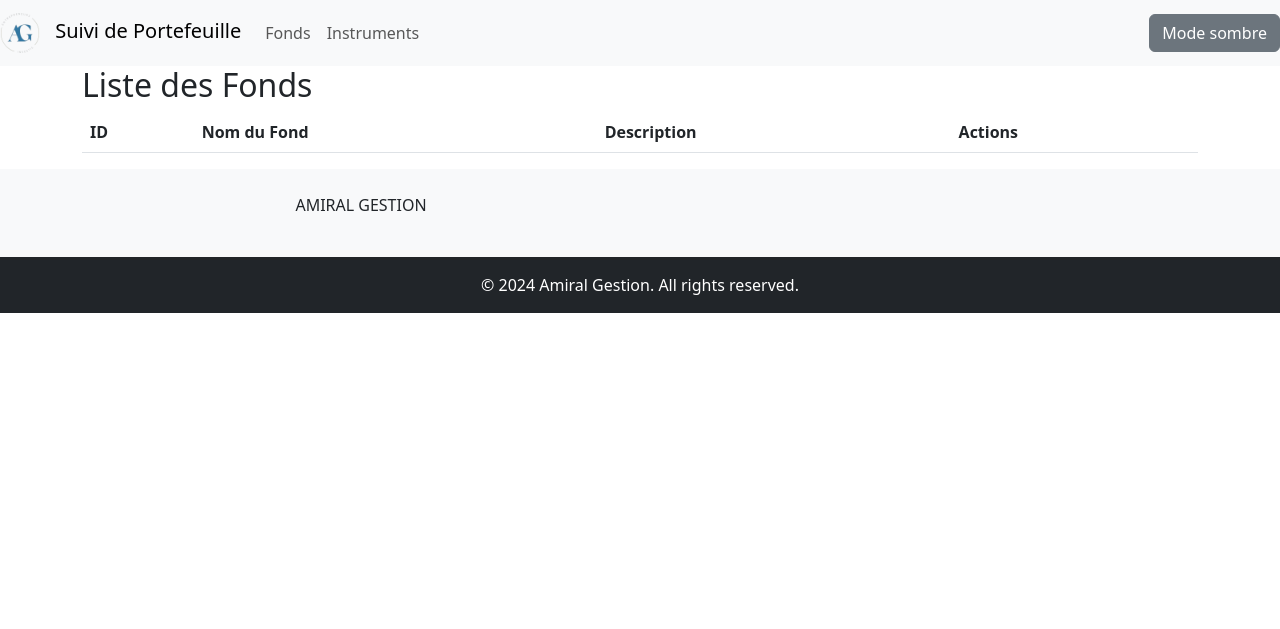
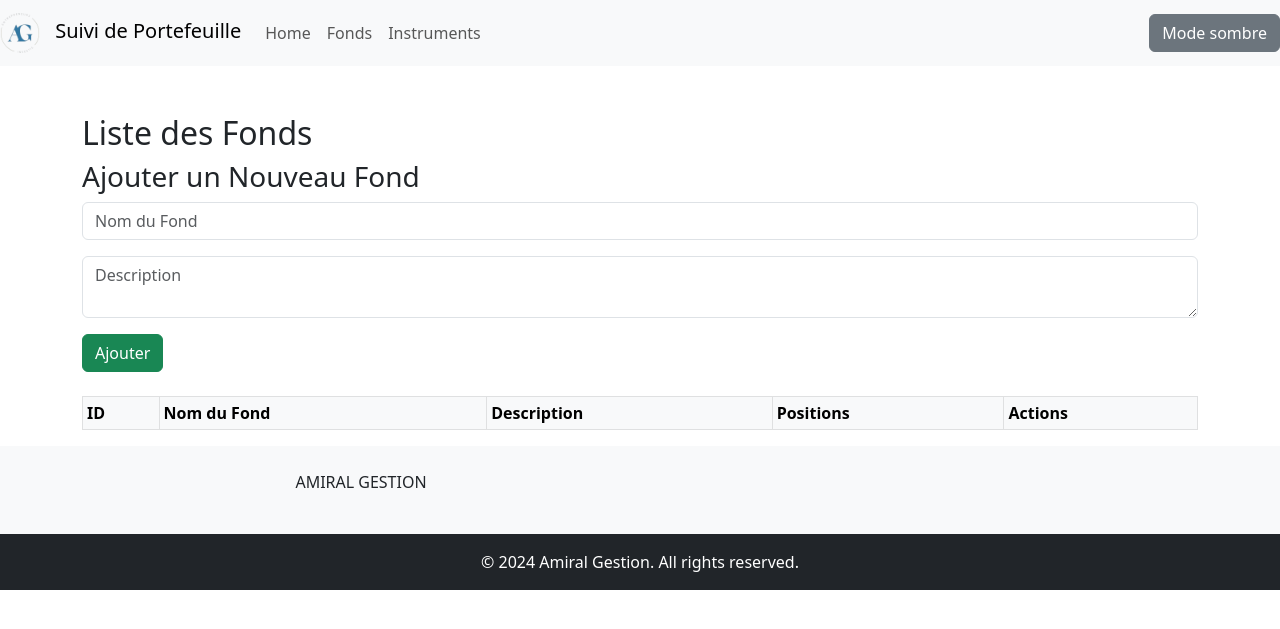
Before and after one commit to MalickaHoumgbo/Suivi_De_Portefeuille, a Flask app: page /fonds in a window 1280 px wide. Shown: the top 629 px of the page. Run offline with Flask 3, Linux system fonts and the light colour scheme; data that the repository does not hold is empty.

Commit message:
fonctionnalité ajout : 1ère partie
on peut ajouter les fonds et les instruments dans leurs différentes listes

```diff
--- a/app/init_db.py
+++ b/app/init_db.py
@@ -6,7 +6,8 @@
 db_config = {
     'user': 'root',
     'password': 'root',
-    'host': 'localhost'
+    'host': 'localhost',
+    'database': 'portfolio_db'
 }
 
 # Connexion à MySQL
--- a/app/routes.py
+++ b/app/routes.py
@@ -83,3 +83,24 @@
     db.session.delete(position)
     db.session.commit()
     return redirect(url_for('main.view_positions', fond_id=fond_id))
+
+# Route pour ajouter un nouveau fond
+@main.route('/add_fond', methods=['POST'])
+def add_fond():
+    name = request.form['new_fond_name']
+    description = request.form['new_fond_description']
+    new_fond = ReferentielFonds(nom_fond=name, description=description)
+    db.session.add(new_fond)
+    db.session.commit()
+    return redirect(url_for('main.view_fonds'))
+
+# Route pour ajouter un nouvel instrument
+@main.route('/add_instrument', methods=['POST'])
+def add_instrument():
+    name = request.form['new_instrument_name']
+    type_ = request.form['new_instrument_type']
+    description = request.form['new_instrument_description']
+    new_instrument = ReferentielInstruments(nom_instrument=name, type_instrument=type_, description=description)
+    db.session.add(new_instrument)
+    db.session.commit()
+    return redirect(url_for('main.view_instruments'))
--- a/app/static/js/scripts.js
+++ b/app/static/js/scripts.js
@@ -31,3 +31,49 @@
         localStorage.setItem('theme', newTheme);
     });
 });
+
+// gestion d'ajouts des fonds et instruments dans les formulaireq
+document.addEventListener('DOMContentLoaded', () => {
+    // Ajouter un événement de soumission pour le formulaire d'ajout de fonds
+    const addFondForm = document.querySelector('form[action*="add_fond"]');
+    if (addFondForm) {
+        addFondForm.addEventListener('submit', (event) => {
+            // Effectuer une validation ou afficher un message
+            const name = addFondForm.querySelector('input[name="new_fond_name"]').value;
+            const description = addFondForm.querySelector('textarea[name="new_fond_description"]').value;
+
+            if (!name || !description) {
+                alert('Veuillez remplir tous les champs du formulaire.');
+                event.preventDefault(); // Empêcher la soumission si les champs sont vides
+            }
+        });
+    }
+
+    // Ajouter un événement de soumission pour le formulaire d'ajout d'instrument
+    const addInstrumentForm = document.querySelector('form[action*="add_instrument"]');
+    if (addInstrumentForm) {
+        addInstrumentForm.addEventListener('submit', (event) => {
+            // Effectuer une validation ou afficher un message
+            const name = addInstrumentForm.querySelector('input[name="new_instrument_name"]').value;
+            const type = addInstrumentForm.querySelector('input[name="new_instrument_type"]').value;
+            const description = addInstrumentForm.querySelector('textarea[name="new_instrument_description"]').value;
+
+            if (!name || !type || !description) {
+                alert('Veuillez remplir tous les champs du formulaire.');
+                event.preventDefault(); // Empêcher la soumission si les champs sont vides
+            }
+        });
+    }
+});
+
+// l'utilisateur peut vouloir la confirmation de ses action au niveau des delete
+document.addEventListener('DOMContentLoaded', () => {
+    // Ajouter un événement de confirmation pour la suppression
+    document.querySelectorAll('form[action*="delete_fond"], form[action*="delete_instrument"], form[action*="delete_position"]').forEach(form => {
+        form.addEventListener('submit', (event) => {
+            if (!confirm('Êtes-vous sûr de vouloir supprimer cet élément ?')) {
+                event.preventDefault(); // Empêcher la soumission si l'utilisateur annule
+            }
+        });
+    });
+});
--- a/app/templates/base.html
+++ b/app/templates/base.html
@@ -1,32 +1,44 @@
 <!-- Ce fichier est un template de base qui contient la structure HTML
  commune à toutes les pages (notemment menu de navigation, le footer).
  -->
+
 <!DOCTYPE html>
-<html lang="en" data-bs-theme="light">
- <head>
+ <html lang="en" data-bs-theme="light">
+  <head>
      <meta charset="UTF-8">
      <meta name="viewport" content="width=device-width, initial-scale=1.0">
      <title>Portefeuille</title>
      <link rel="stylesheet" href="{{ url_for('static', filename='css/styles.css') }}">
      <link rel="stylesheet" href="https://cdn.jsdelivr.net/npm/bootstrap@5.3.0/dist/css/bootstrap.min.css">
- </head>
+     <link rel="icon" href="{{ url_for('static', filename='favicon.ico') }}" type="image/x-icon">
+
+  </head>
  <body>
-     <nav class="navbar navbar-expand-lg navbar-light bg-light">
+     <!-- Barre de navigation -->
+     <nav class="navbar navbar-expand-lg navbar-light bg-light sticky-top">
          <a class="navbar-brand" href="#">
              <img src="{{ url_for('static', filename='img/logo_entreprise.png') }}" alt="Logo" style="max-width: 40px; margin-right: 10px;">
              Suivi de Portefeuille
          </a>
-         <div class="collapse navbar-collapse">
+         <button class="navbar-toggler" type="button" data-bs-toggle="collapse" data-bs-target="#navbarNav" aria-controls="navbarNav" aria-expanded="false" aria-label="Toggle navigation">
+             <span class="navbar-toggler-icon"></span>
+         </button>
+         <div class="collapse navbar-collapse" id="navbarNav">
              <ul class="navbar-nav mr-auto">
+                 <li class="nav-item"><a class="nav-link" href="{{ url_for('main.home') }}">Home</a></li>
                  <li class="nav-item"><a class="nav-link" href="{{ url_for('main.view_fonds') }}">Fonds</a></li>
                  <li class="nav-item"><a class="nav-link" href="{{ url_for('main.view_instruments') }}">Instruments</a></li>
              </ul>
          </div>
          <button id="toggle-theme" class="btn btn-secondary">Mode sombre</button>
      </nav>
-     <div class="container">
+
+     <!-- Contenu principal -->
+     <div class="container mt-4">
          {% block content %}{% endblock %}
      </div>
+
+     <!-- Pied de page -->
      <footer class="bg-light text-center text-lg-start">
          <div class="container p-4">
              <div class="row">
@@ -39,9 +51,10 @@
              © 2024 Amiral Gestion. All rights reserved.
          </div>
      </footer>
+
      <script src="https://code.jquery.com/jquery-3.5.1.slim.min.js"></script>
      <script src="https://cdn.jsdelivr.net/npm/@popperjs/core@2.9.2/dist/umd/popper.min.js"></script>
      <script src="https://cdn.jsdelivr.net/npm/bootstrap@5.3.0/dist/js/bootstrap.bundle.min.js"></script>
      <script src="{{ url_for('static', filename='js/scripts.js') }}"></script>
-</body>
-</html>
+ </body>
+ </html>
--- a/app/templates/fonds.html
+++ b/app/templates/fonds.html
@@ -6,14 +6,30 @@
 {% extends "base.html" %}
 
 {% block content %}
-<h2>Liste des Fonds</h2>
+<h2 class="mt-5">Liste des Fonds</h2>
 
-<table class="table table-striped">
-    <thead>
+<!-- Formulaire pour ajouter un nouveau fond -->
+<div class="mb-4">
+    <h3>Ajouter un Nouveau Fond</h3>
+    <form action="{{ url_for('main.add_fond') }}" method="POST">
+        <div class="form-group mb-3">
+            <input type="text" name="new_fond_name" class="form-control" placeholder="Nom du Fond" required>
+        </div>
+        <div class="form-group mb-3">
+            <textarea name="new_fond_description" class="form-control" placeholder="Description" required></textarea>
+        </div>
+        <button type="submit" class="btn btn-success">Ajouter</button>
+    </form>
+</div>
+
+<!-- Tableau des fonds existants -->
+<table class="table table-striped table-sm table-bordered">
+    <thead class="table-light">
         <tr>
             <th>ID</th>
             <th>Nom du Fond</th>
             <th>Description</th>
+            <th>Positions</th>
             <th>Actions</th>
         </tr>
     </thead>
@@ -21,21 +37,27 @@
         {% for fond in fonds %}
         <tr>
             <td>{{ fond.id }}</td>
-            <td>{{ fond.nom_fond }}</td>
-            <td>{{ fond.description }}</td>
+            <td class="text-nowrap">{{ fond.nom_fond }}</td>
+            <td class="text-truncate" style="max-width: 250px;">{{ fond.description }}</td>
             <td>
+                <!-- Lien vers les positions -->
+                <a href="{{ url_for('main.view_positions', fond_id=fond.id) }}" class="btn btn-info btn-sm">Voir les Positions</a>
+            </td>
+            <td class="text-nowrap">
                 <!-- Formulaire de mise à jour -->
                 <form action="{{ url_for('main.update_fond_route', fond_id=fond.id) }}" method="POST" class="d-inline">
-                    <input type="text" name="new_name" value="{{ fond.nom_fond }}" class="form-control mb-2">
-                    <textarea name="new_description" class="form-control mb-2">{{ fond.description }}</textarea>
+                    <input type="text" name="new_name" value="{{ fond.nom_fond }}" class="form-control mb-2" placeholder="Nom du Fond" style="opacity: 0.7;">
+                    <textarea name="new_description" class="form-control mb-2" placeholder="Description" style="opacity: 0.7;">{{ fond.description }}</textarea>
                     <button type="submit" class="btn btn-primary">Mettre à jour</button>
                 </form>
 
-                <!-- Bouton de suppression -->
+                <!-- Formulaire de suppression -->
                 <form action="{{ url_for('main.delete_fond_route', fond_id=fond.id) }}" method="POST" class="d-inline">
                     <button type="submit" class="btn btn-danger">Supprimer</button>
                 </form>
             </td>
+
+
         </tr>
         {% endfor %}
     </tbody>
```
Also changed, not shown: app/static/css/accueil.css (added, +20 -0 lines), app/templates/accueil.html (+57 -5 lines), app/templates/instruments.html (+25 -7 lines), app/update_db.py (+74 -31 lines), app/static/favicon.ico (added), app/static/img/gestionnaire.jpg (added).
